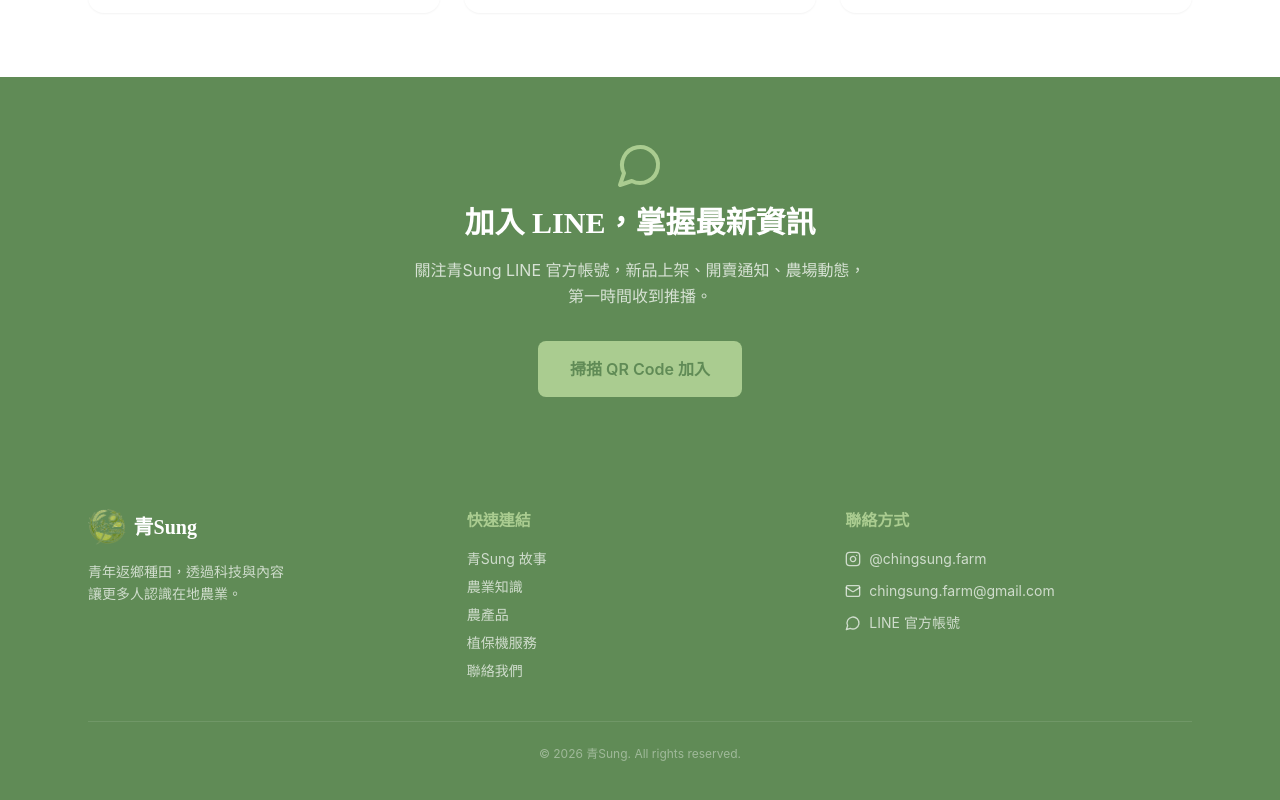
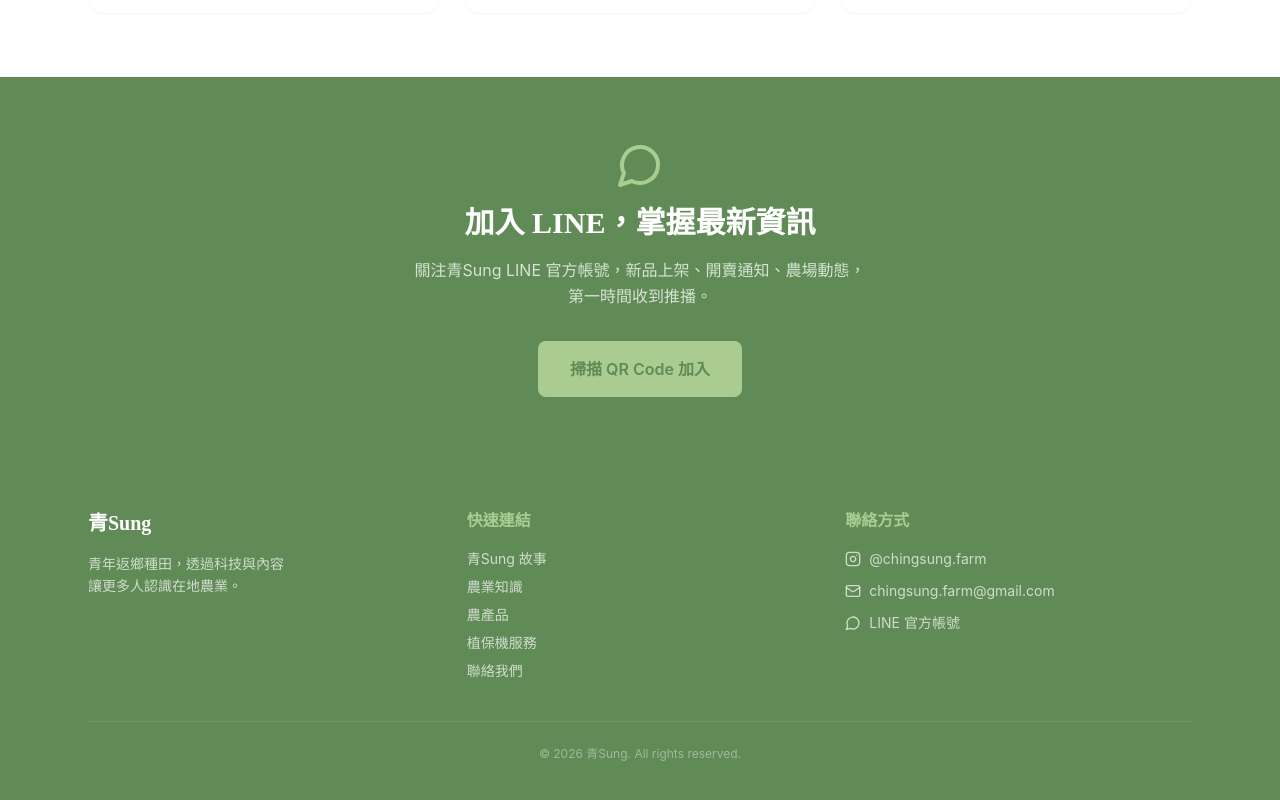
Before and after one commit to chiachen-s/ching-sung, a Next.js app: page / in a window 1280 px wide. Shown: the part 2701-3501 px from the top of the page. Built offline with nearby package versions, Linux system fonts and the light colour scheme.

Commit message:
fix: add id to Sanity structure list items, remove footer logo image

```diff
--- a/components/Footer.tsx
+++ b/components/Footer.tsx
@@ -9,12 +9,6 @@
           {/* Brand */}
           <div>
             <div className="flex items-center gap-2 mb-4">
-              {/* eslint-disable-next-line @next/next/no-img-element */}
-              <img
-                src="/logo.png"
-                alt="青Sung Logo"
-                style={{ height: 36, width: 'auto' }}
-              />
               <span className="font-serif font-bold text-xl">青Sung</span>
             </div>
             <p className="text-white/70 text-sm leading-relaxed">
--- a/sanity.config.ts
+++ b/sanity.config.ts
@@ -14,10 +14,11 @@
         S.list()
           .title('內容管理')
           .items([
-            S.listItem().title('農產品').schemaType('product').child(S.documentTypeList('product')),
-            S.listItem().title('農業知識文章').schemaType('article').child(S.documentTypeList('article')),
+            S.listItem().id('product').title('農產品').schemaType('product').child(S.documentTypeList('product')),
+            S.listItem().id('article').title('農業知識文章').schemaType('article').child(S.documentTypeList('article')),
             S.divider(),
             S.listItem()
+              .id('siteSettings')
               .title('網站設定')
               .child(S.document().schemaType('siteSettings').documentId('siteSettings')),
           ]),
```
